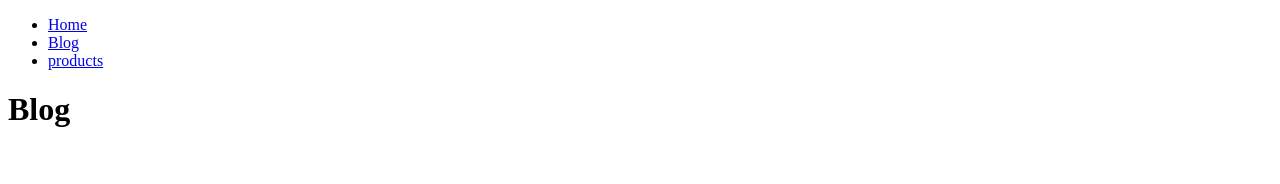
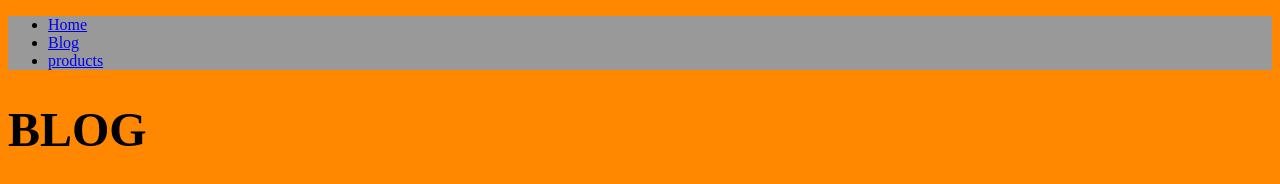
Before and after one commit to stephangriesel/gatsby-contentful-old, a Gatsby site: page /blog in a window 1280 px wide. Built offline with nearby package versions, Linux system fonts and the light colour scheme; Gatsby itself is replaced by a stand-in of ours.

Commit message:
add style modules & sass

```diff
--- a/gatsby-config.js
+++ b/gatsby-config.js
@@ -6,4 +6,5 @@
 
 module.exports = {
   /* Your site config here */
+  plugins: [`gatsby-plugin-sass`],
 }
--- a/package.json
+++ b/package.json
@@ -15,6 +15,8 @@
   },
   "dependencies": {
     "gatsby": "^2.19.7",
+    "gatsby-plugin-sass": "^2.1.28",
+    "node-sass": "^4.13.1",
     "react": "^16.12.0",
     "react-dom": "^16.12.0"
   },
--- a/src/components/Layout.js
+++ b/src/components/Layout.js
@@ -1,5 +1,7 @@
 import React from 'react'
 import Navbar from './Navbar'
+// import '../css/layout.css'
+import '../sass/layout.scss'
 
 const Layout = ({ children }) => {
     console.log(children);
--- a/src/components/Navbar.js
+++ b/src/components/Navbar.js
@@ -1,9 +1,10 @@
 import React from 'react'
 import { Link } from 'gatsby'
+import styles from '../sass/navbar.module.scss'
 
 const Navbar = () => {
     return (
-        <nav>
+        <nav className={styles.navbar}>
             <ul>
                 <li><Link to="/">Home</Link></li>
                 <li><Link to="/blog/">Blog</Link></li>
--- /dev/null
+++ b/src/css/blog.module.css
@@ -0,0 +1,4 @@
+.title {
+  font-size: 3rem;
+  text-transform: uppercase;
+}
--- a/src/pages/blog.js
+++ b/src/pages/blog.js
@@ -1,11 +1,14 @@
 import React, { Component } from 'react'
 import Layout from '../components/Layout'
+import styles from '../css/blog.module.css'
+
+console.log(styles);
 
 export default class blog extends Component {
     render() {
         return (
             <Layout>
-                <h1>Blog</h1>
+                <h1 className={styles.title}>Blog</h1>
             </Layout>
         )
     }
--- a/src/pages/index.js
+++ b/src/pages/index.js
@@ -3,7 +3,7 @@ import Layout from '../components/Layout'
 
 export default () => (
     <Layout>
-        <h1>Home</h1>
+        <h1 className="title">Home</h1>
         Hello world!
     </Layout>
 )
--- /dev/null
+++ b/src/sass/_variables.scss
@@ -0,0 +1 @@
+$primaryColor: rgb(255, 136, 0);
--- /dev/null
+++ b/src/sass/layout.scss
@@ -0,0 +1,5 @@
+@import "./variables";
+
+body {
+  background: $primaryColor;
+}
--- /dev/null
+++ b/src/sass/navbar.module.scss
@@ -0,0 +1,6 @@
+.navbar {
+  background: #999;
+  h1 {
+    color: #fff;
+  }
+}
```
Also changed, not shown: src/css/layout.css (added), 1 other file.
